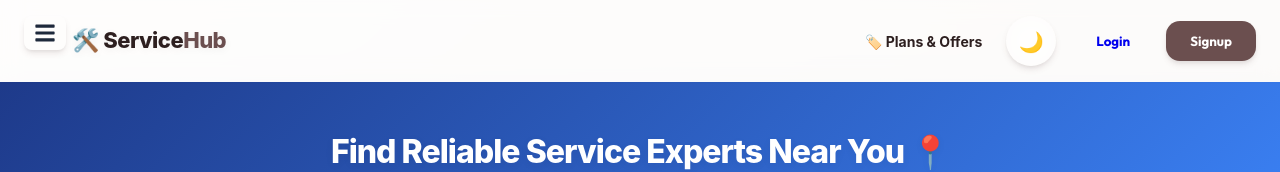
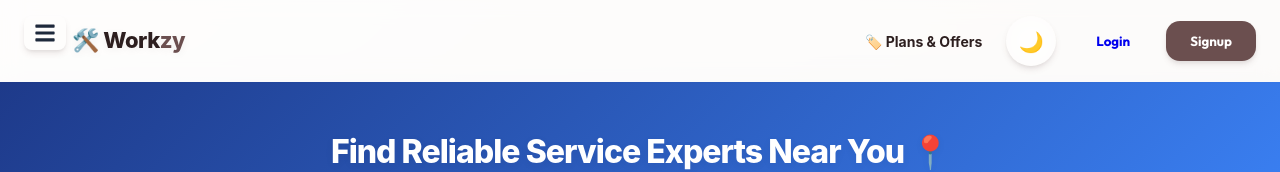
Before and after one commit to harshavardhan2025/Smart-Service-Finder, a React (Create React App) app: page / in a window 1280 px wide. Shown: the top 172 px of the page. Built offline with nearby package versions, Linux system fonts and the light colour scheme; no server answers; what leaflet-geosearch would draw is missing.

Commit message:
Fix: Swept visually nested HTML spans and propagated absolute 'Workzy' rebrand to main Nav and Sidebar controls

```diff
--- a/src/components/Navbar.jsx
+++ b/src/components/Navbar.jsx
@@ -60,7 +60,7 @@ function Navbar() {
         }}
       >
         <h2 style={{ margin: 0, fontWeight: 800, fontSize: "22px", letterSpacing: "-0.5px" }}>
-          🛠️ Service<span style={{ color: "var(--primary)" }}>Hub</span>
+          🛠️ Work<span style={{ color: "var(--primary)" }}>zy</span>
         </h2>
       </Link>
 
--- a/src/components/Sidebar.jsx
+++ b/src/components/Sidebar.jsx
@@ -93,7 +93,7 @@ function Sidebar() {
         {/* Logo / Title */}
         <div style={{ marginBottom: "40px", paddingTop: "24px", borderBottom: "1px solid rgba(255,255,255,0.08)", paddingBottom: "20px" }}>
           <h2 style={{ margin: 0, fontSize: "22px", fontWeight: 800, letterSpacing: "0.5px", display: "flex", alignItems: "center", gap: "10px" }}>
-            🛠️ Service<span style={{ color: "var(--primary)" }}>Hub</span>
+            🛠️ Work<span style={{ color: "var(--primary)" }}>zy</span>
           </h2>
           <p style={{ margin: "6px 0 0 0", fontSize: "12px", color: "#94a3b8" }}>
             Navigate Customer Dashboard
```
